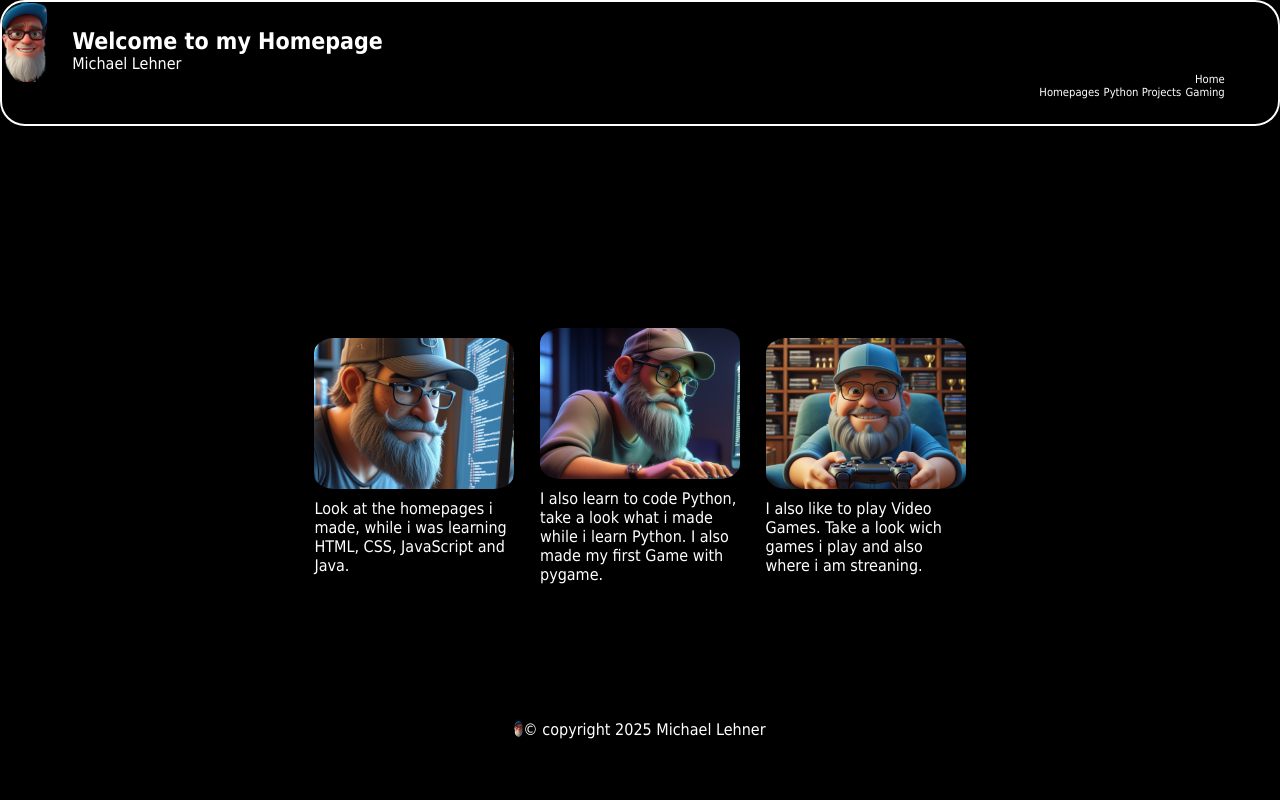
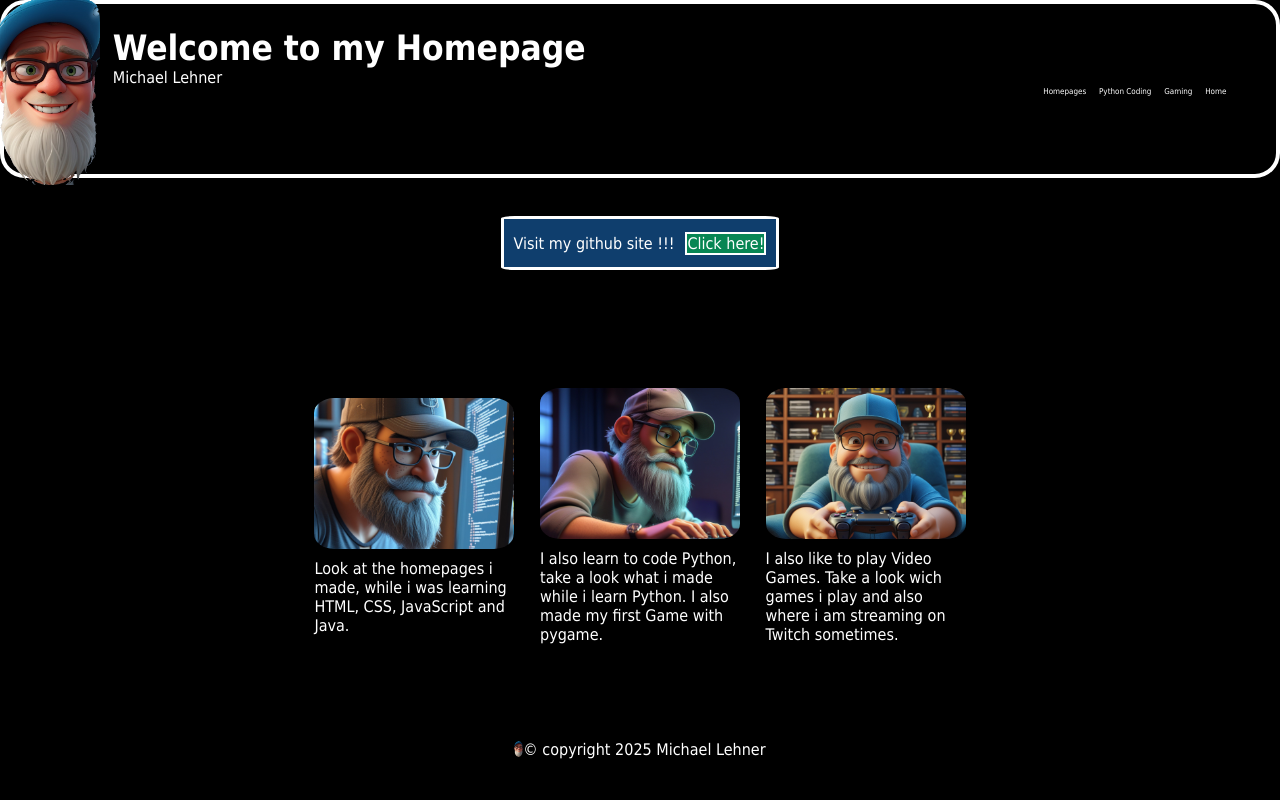
Before and after one commit to mrvldev/MyLandingPage, a plain HTML site: page index.html in a window 1280 px wide. Drawn offline with Linux system fonts and the light colour scheme.

Commit message:
designed more the landing page and added a call to action button, to visit my github page

```diff
--- a/index.html
+++ b/index.html
@@ -17,15 +17,20 @@
                 <div class="headline2">Michael Lehner</div>
             </div>
             <div class="headerlinks">
-            <a href="./pages/homepages.html" class="headerlinks">Homepages</a>
-                <a href="https://github.com/mrvldev" class="headerlinks">Python Projects</a>
-                <a href="https://github.com/mrvldev" class="headerlinks">Gaming</a>
+                <a href="./pages/homepages.html" class="headerlinks">Homepages</a>
+                <a href="https://github.com/mrvldev" class="headerlinks">Python Coding</a>
+                <a href=".https://github.com/mrvldev" class="headerlinks">Gaming</a>
                 <a href="./index.html" class="headerlinks">Home</a>
             </div>
         </div>
     </div>
 
+    <div class="github">
+            <div> Visit my github site !!!</div>
+            <a href="https://github.com/mrvldev" class="button">Click here!</a>
+    </div>
     <div class="content">
+
 
         <div class="card">
             <img src="./img/MikeCodinghigh.jpg" alt="an old man with cap sit and code" class="cardimg">
@@ -44,7 +49,7 @@
         <div class="card">
             <img src="./img/MikePlayingC.jpg" alt="an old man with cap sit and code" class="cardimg">
             <div class="cardtxt">
-                <div>I also like to play Video Games. Take a look wich games i play and also where i am streaning.</div>
+                <div>I also like to play Video Games. Take a look wich games i play and also where i am streaming on Twitch sometimes.</div>
             </div>
         </div>
 
--- a/style.css
+++ b/style.css
@@ -12,49 +12,69 @@ body {
 }
 .header {
     display: flex;
-    border: 2px solid #ffffff;
+    border: .3rem solid #ffffff;
     border-radius: 25px;
 }
 .headli {
     display: flex;
     flex: 1;
     flex-direction: column;
-    margin: 2%;
+    margin: 1.5rem;
 }
 .headerline {
     display:flex;
     flex-direction: column;
-    justify-content: flex-start;
-    align-items: flex-start;
+    justify-content: center;
+    align-items: center;
 }
 .headline1 {
     display: flex;
-    font-size: 23px;
+    font-size: 35px;
     font-weight: 900;
-    align-items: flex-start;
+    align-self: flex-start;
     flex: 1;
 }
 .headline2 {
     display: flex;
-    align-items: center;
+    align-self: flex-start;
+    justify-content: flex-end;
 }
 .headerlinks {
     display: flex;
-    flex-direction: row;
     align-self: flex-end;
-    justify-content: flex-end;
-    align-items: flex-end;
     text-decoration: none;
-    font-size: .7rem;
+    font-size: .5rem;
     color: white;
-    flex-wrap: wrap-reverse;
-    margin-right: 2%;
+    flex-wrap: wrap;
+    margin-right: .8rem;
+}
+.button {
+    display: flex;
+    align-self: center;
+    border: 2px solid white;
+    text-decoration: none;
+    color: white;
+    background-color: rgb(7, 134, 83);
+    margin-left: 4%;
+}
+.github {
+    display: flex;
+    margin: 3%;
+    align-self: center;
+    justify-content: center;
+    align-items: center;
+    min-height: 3rem;
+    min-width: 17rem;
+    border: .2rem solid white;
+    background-color: rgb(15, 62, 109);
+    border-radius: 5%;
+
 }
 .content{
     display: flex;
     flex: 1;
     flex-wrap: wrap;
-    margin-top: 10%;
+    margin-top: 2%;
     align-items: center;
     justify-content: center;
 }
@@ -82,8 +102,11 @@ body {
     flex-grow: 1;
 }
 .headerlogo {
-    height: 5rem;
+    height: 12rem;
     border-radius: 15%;
+    display: flex;
+    align-self: center;
+    margin: -0.7rem;
 }
 .footerlogo {
     height: 1rem;
```
